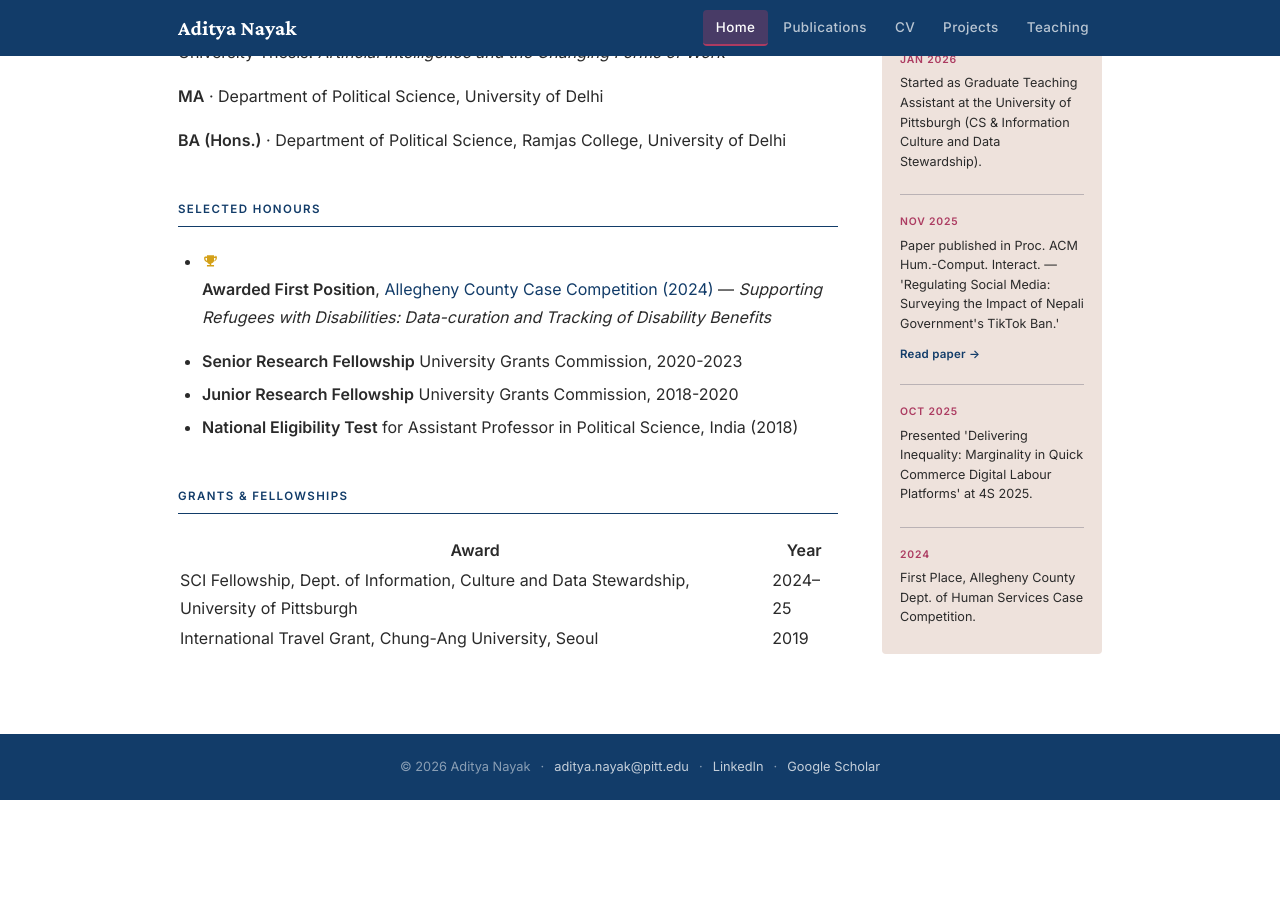
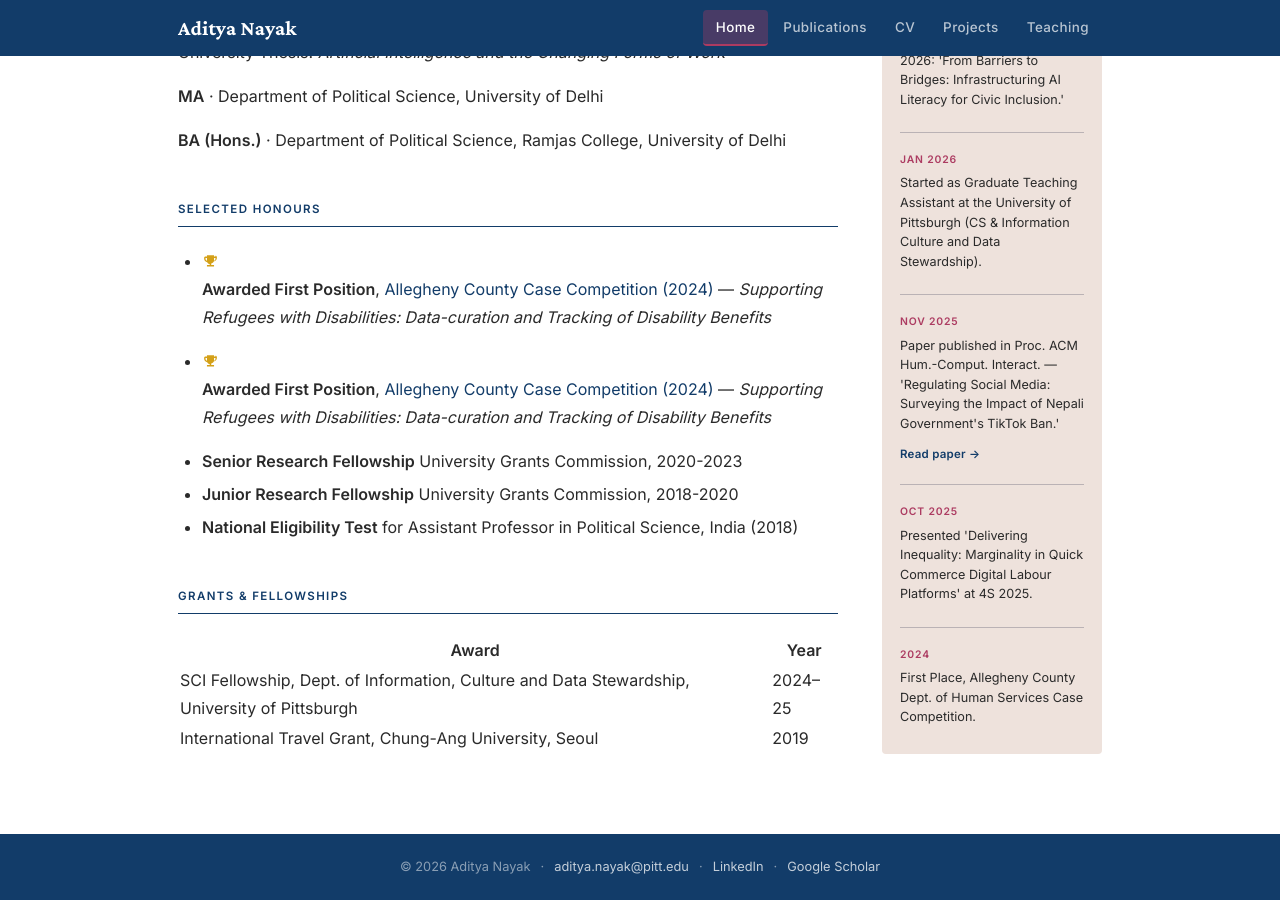
Before and after one commit to adityanayak-info/adityanayak-info.github.io, a Jekyll site: the page built from index.md, in a window 1280 px wide and 900 px high, scrolled down 1297 px. Built offline with Jekyll 4.4.1, drawn with Linux system fonts in a browser that asks for light colours; before the commit the page ends 2097 px from its top, so only the background shows below that.

Commit message:
Update index.md

```diff
--- a/index.md
+++ b/index.md
@@ -109,6 +109,8 @@
 ## Selected Honours
 
 - <svg xmlns="http://www.w3.org/2000/svg" viewBox="0 0 24 24" fill="#D4A017" width="17" height="17" style="display:inline-block;vertical-align:-3px;margin-right:4px"><path d="M19 5h-2V3H7v2H5c-1.1 0-2 .9-2 2v1c0 2.55 1.92 4.63 4.39 4.94.63 1.5 1.98 2.63 3.61 2.96V17H7v2h10v-2h-4v-2.1c1.63-.33 2.98-1.46 3.61-2.96C19.08 11.63 21 9.55 21 7V6c0-1.1-.9-2-2-2zM7 10.82C5.84 10.4 5 9.3 5 8V7h2v3.82zm12-2.82c0 1.3-.84 2.4-2 2.82V7h2v1z"/></svg> **Awarded First Position**, [Allegheny County Case Competition (2024)](https://www.sci.pitt.edu/news/sci-phd-student-wins-allegheny-county-competition-supporting-refugees){:target="_blank"} — *Supporting Refugees with Disabilities: Data-curation and Tracking of Disability Benefits*
+
+- <svg xmlns="http://www.w3.org/2000/svg" viewBox="0 0 24 24" fill="#D4A017" width="17" height="17" style="display:inline-block;vertical-align:-3px;margin-right:4px"><path d="M19 5h-2V3H7v2H5c-1.1 0-2 .9-2 2v1c0 2.55 1.92 4.63 4.39 4.94.63 1.5 1.98 2.63 3.61 2.96V17H7v2h10v-2h-4v-2.1c1.63-.33 2.98-1.46 3.61-2.96C19.08 11.63 21 9.55 21 7V6c0-1.1-.9-2-2-2zM7 10.82C5.84 10.4 5 9.3 5 8V7h2v3.82zm12-2.82c0 1.3-.84 2.4-2 2.82V7h2v1z"/></svg> **Awarded First Position**, [Allegheny County Case Competition (2024)](https://www.sci.pitt.edu/news/sci-phd-student-wins-allegheny-county-competition-supporting-refugees){:target="_blank"} — *Supporting Refugees with Disabilities: Data-curation and Tracking of Disability Benefits*
 - **Senior Research Fellowship** University Grants Commission, 2020-2023
 - **Junior Research Fellowship** University Grants Commission, 2018-2020
 - **National Eligibility Test** for Assistant Professor in Political Science, India (2018)
```
